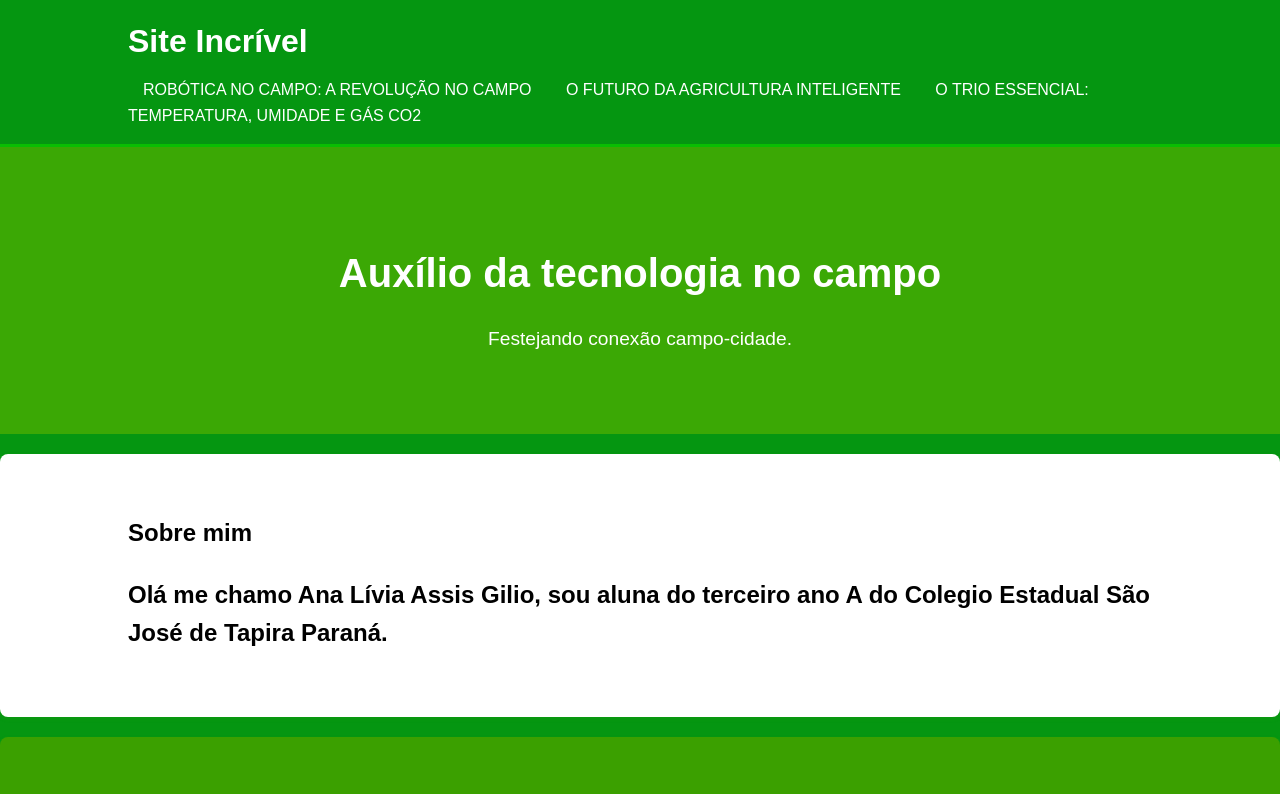
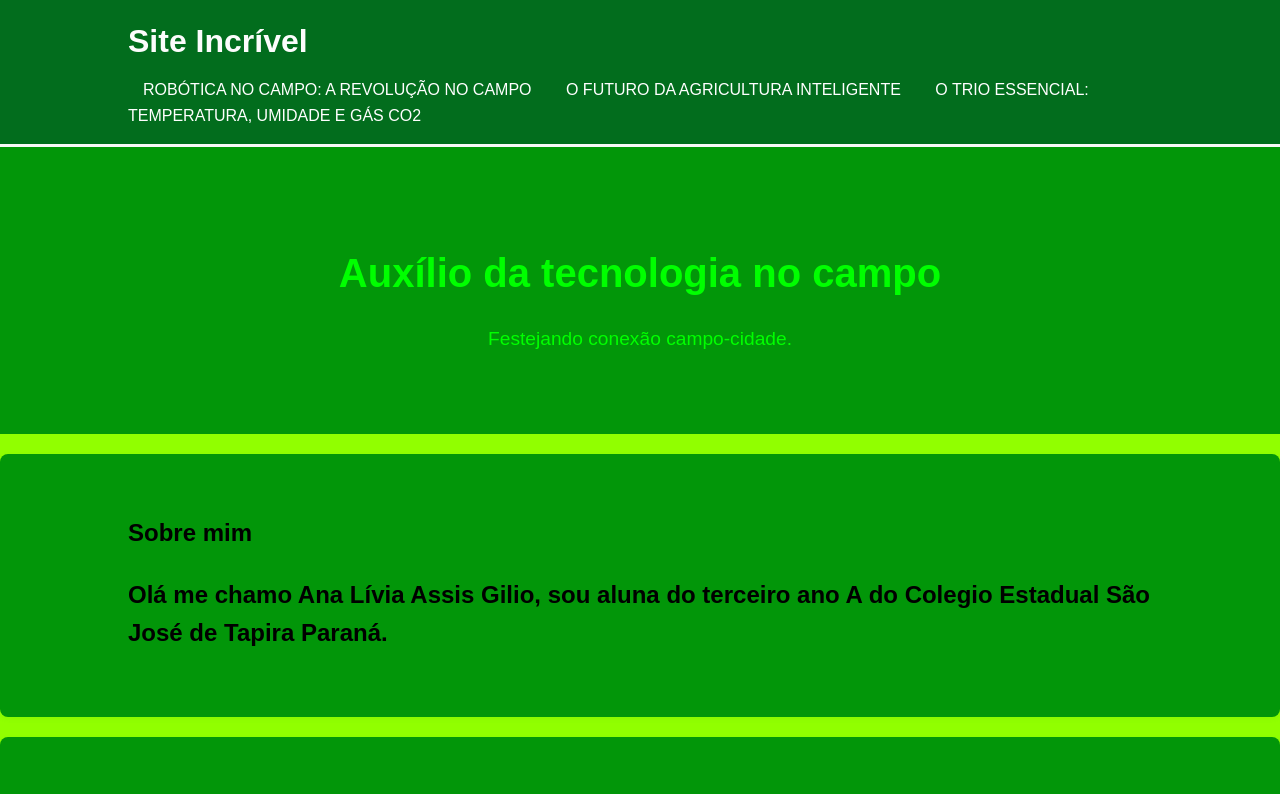
Before and after one commit to Anagilio/Agrinho2025, a plain HTML site: page index.html in a window 1280 px wide. Shown: the top 794 px of the page. Drawn offline with Linux system fonts and the light colour scheme.

Commit message:
Add files via upload

```diff
--- a/index.html
+++ b/index.html
@@ -12,9 +12,9 @@
             <h1>Site Incrível</h1>
             <nav>
                 <ul>
-                    <li><a href="sobre.html">Robótica no campo: A revolução no campo</a></li>
-                    <li><a href="sobre.html 2">O futuro da agricultura inteligente</a></li>
-                    <li><a href="sobre.html 3">O trio essencial: Temperatura, Umidade e Gás CO2</a></li>
+                    <li><a href="robotica.html">Robótica no campo: A revolução no campo</a></li>
+                    <li><a href="futuro.html">O futuro da agricultura inteligente</a></li>
+                    <li><a href="trio.html">O trio essencial: Temperatura, Umidade e Gás CO2</a></li>
                 </ul>
             </nav>
         </div>
--- a/style.css
+++ b/style.css
@@ -3,7 +3,7 @@ body {
     font-family: 'Arial', sans-serif;
     margin: 0;
     line-height: 1.6;
-    background-color: #059611;
+    background-color: #91ff00;
     color: #000000;
 }
 
@@ -16,10 +16,10 @@ body {
 
 /* Header */
 header {
-    background-color: #059611;
-    color: #fff;
+    background-color: #026d1d;
+    color: #fcfcfc;
     padding: 1rem 0;
-    border-bottom: #09be02 3px solid;
+    border-bottom: #f8f8f8 3px solid;
 }
 
 header h1 {
@@ -44,7 +44,7 @@ header li {
 }
 
 header a {
-    color: #fff;
+    color: #ffffff;
     text-decoration: none;
     text-transform: uppercase;
     font-size: 16px;
@@ -52,25 +52,25 @@ header a {
 }
 
 header a:hover {
-    color: #03a719;
+    color: #32fa00;
 }
 
 /* Seções Principais */
 section {
     padding: 40px 0;
     margin-bottom: 20px;
-    background-color: #fff;
+    background-color: #029609;
     border-radius: 8px;
     box-shadow: 0 2px 5px rgba(75, 185, 1, 0.1);
 }
 
 section:nth-of-type(odd) { /* Estilo para seções alternadas */
-    background-color: #3ba000;
+    background-color: #029609;
 }
 
 #hero {
-    background: #3ba805;
-    color: #ffffff;
+    background: #029609;
+    color: #00ff00;
     text-align: center;
     padding: 60px 0;
     border-radius: 0; /* Remove border-radius para a seção hero */
@@ -88,7 +88,7 @@ section:nth-of-type(odd) { /* Estilo para seções alternadas */
 
 /* Footer */
 footer {
-    background-color: #105801;
+    background-color: #ffffff;
     color: #ffffff;
     text-align: center;
     padding: 20px 0;
```
Also changed, not shown: futuro.html (added, +13 -0 lines), robotica.html (added, +15 -0 lines), trio.html (added).
